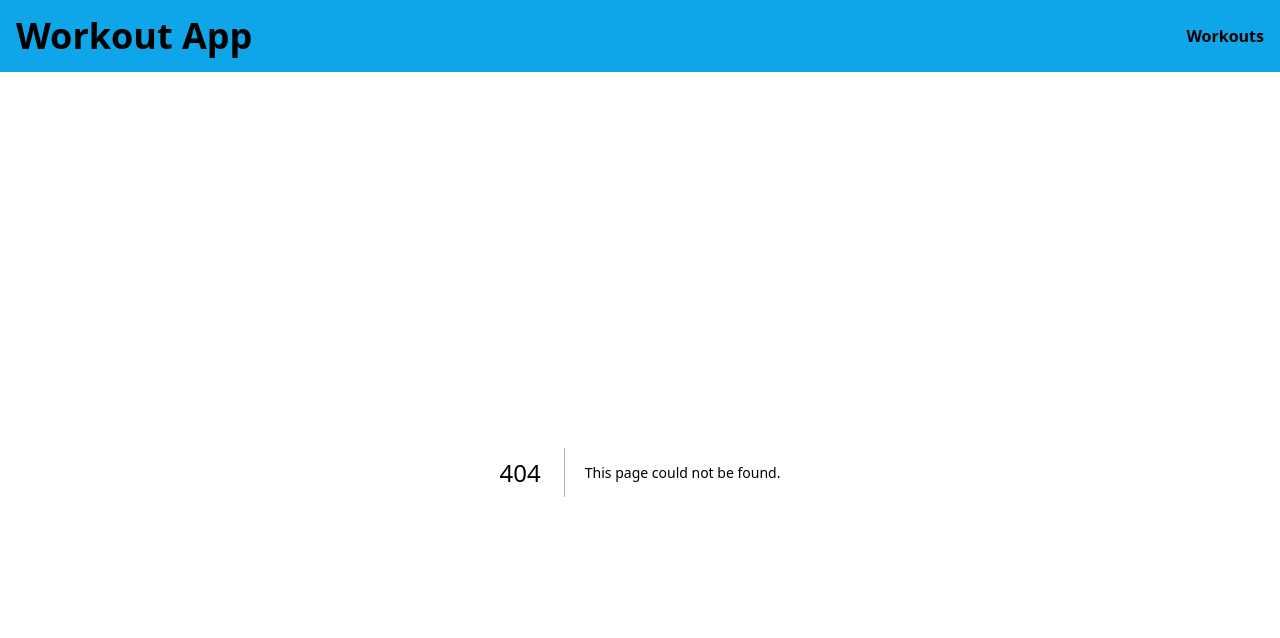
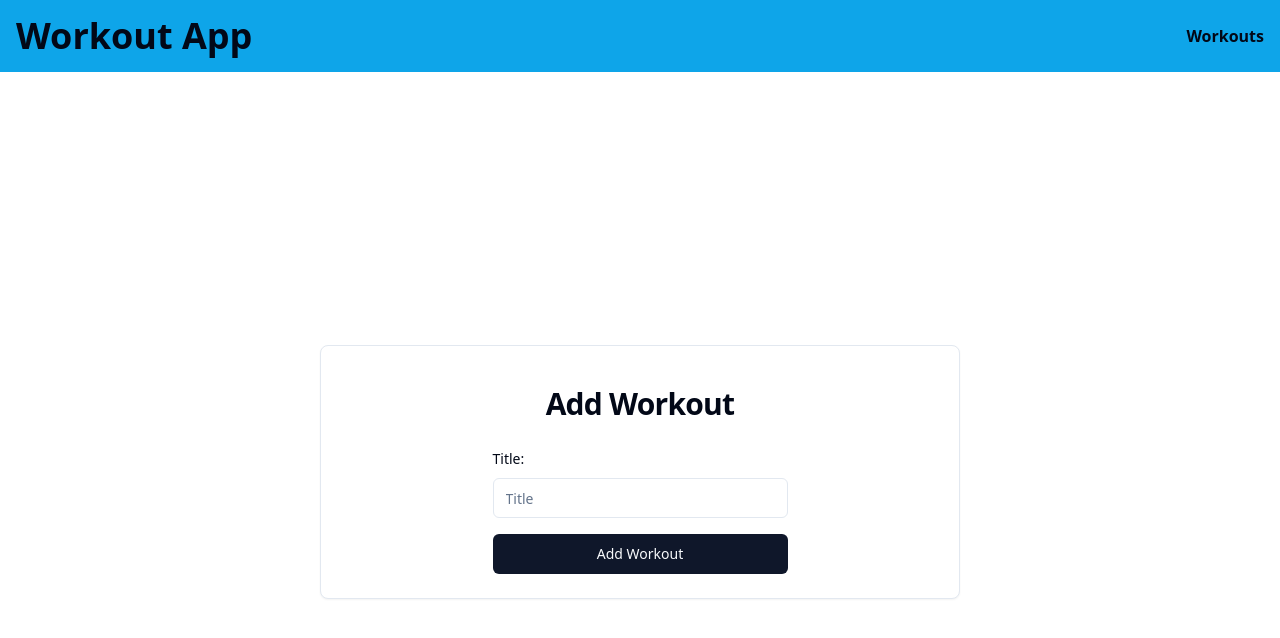
Before and after one commit to mike242424/workout-app, a Next.js app: page /workouts/add in a window 1280 px wide. Before the commit this address had no page. Shown: the top 638 px of the page. Built offline with nearby package versions, Linux system fonts and the light colour scheme.

Commit message:
add workout client page. add and update workout page styling.

```diff
--- a/app/api/workouts/[id]/route.ts
+++ b/app/api/workouts/[id]/route.ts
@@ -1,7 +1,7 @@
+import { NextRequest, NextResponse } from 'next/server';
 import prisma from '@/lib/db';
 import { paramsIdSchema } from '@/validation/paramsIdSchema';
 import { workoutSchema } from '@/validation/workoutSchema';
-import { NextRequest, NextResponse } from 'next/server';
 
 export async function DELETE(
   req: NextRequest,
--- a/app/api/workouts/route.ts
+++ b/app/api/workouts/route.ts
@@ -1,6 +1,6 @@
+import { NextRequest, NextResponse } from 'next/server';
 import prisma from '@/lib/db';
 import { workoutSchema } from '@/validation/workoutSchema';
-import { NextRequest, NextResponse } from 'next/server';
 
 export async function POST(req: NextRequest) {
   try {
@@ -39,7 +39,11 @@ export async function POST(req: NextRequest) {
 
 export async function GET(req: NextRequest) {
   try {
-    const workouts = await prisma.workout.findMany();
+    const workouts = await prisma.workout.findMany({
+      orderBy: {
+        createdAt: 'desc',
+      },
+    });
 
     return NextResponse.json(workouts);
   } catch (error) {
--- /dev/null
+++ b/app/workouts/add/page.tsx
@@ -0,0 +1,47 @@
+'use client';
+
+import AddWorkoutForm from '@/components/add-workout-form';
+import { Card, CardContent, CardHeader, CardTitle } from '@/components/ui/card';
+import { Workout } from '@prisma/client';
+import { useMutation, useQueryClient } from '@tanstack/react-query';
+import axios from 'axios';
+import { useRouter } from 'next/navigation';
+
+const AddWorkoutPage = () => {
+  const queryClient = useQueryClient();
+
+  const router = useRouter();
+  const mutation = useMutation({
+    mutationFn: postWorkout,
+    onSuccess: () => {
+      queryClient.invalidateQueries({ queryKey: ['workouts'] });
+      router.push('/workouts');
+    },
+  });
+
+  async function postWorkout(data: Workout) {
+    const response = await axios.post('/api/workouts', data);
+    return response.data;
+  }
+
+  const handleFormSubmit = (data: Workout) => {
+    mutation.mutate(data);
+  };
+
+  return (
+    <div className="flex items-center justify-center h-screen">
+      <Card className="w-10/12 md:w-8/12 lg:w-6/12">
+        <CardHeader>
+          <CardTitle className="font-bold text-3xl mt-4 text-center">
+            Add Workout
+          </CardTitle>
+        </CardHeader>
+        <CardContent>
+          <AddWorkoutForm onSubmit={handleFormSubmit} />
+        </CardContent>
+      </Card>
+    </div>
+  );
+};
+
+export default AddWorkoutPage;
--- a/app/workouts/page.tsx
+++ b/app/workouts/page.tsx
@@ -1,16 +1,16 @@
 'use client';
 
+import Link from 'next/link';
+import { Workout } from '@prisma/client';
+import { useQuery } from '@tanstack/react-query';
+import axios from 'axios';
+import { formatDate } from '@/lib/formatDate';
 import {
   Card,
   CardDescription,
   CardHeader,
   CardTitle,
 } from '@/components/ui/card';
-import { formatDate } from '@/lib/formatDate';
-import { Workout } from '@prisma/client';
-import { useQuery } from '@tanstack/react-query';
-import axios from 'axios';
-import Link from 'next/link';
 
 const WorkoutsPage = () => {
   const { data, isLoading, isError } = useQuery({
@@ -25,8 +25,16 @@ const WorkoutsPage = () => {
 
   return (
     <main className="flex flex-col items-center">
-      <h1 className="font-bold text-3xl mt-4">My Workouts</h1>
-      <div className="grid grid-cols-3 w-full p-4 justify-items-center">
+      <div className="flex items-center gap-4 mt-4">
+        <h1 className="font-bold text-3xl">My Workouts</h1>
+        <Link
+          className="flex items-center justify-center bg-green-600 w-10 h-10 rounded-full font-bold"
+          href="/workouts/add"
+        >
+          +
+        </Link>
+      </div>
+      <div className="grid md:grid-cols-2 lg:grid-cols-3 w-full p-4 justify-items-center">
         {data?.map((workout: Workout) => (
           <Link
             className="w-full p-4"
--- /dev/null
+++ b/components/add-workout-form.tsx
@@ -0,0 +1,50 @@
+'use client';
+
+import { useForm } from 'react-hook-form';
+import { zodResolver } from '@hookform/resolvers/zod';
+import {
+  Form,
+  FormControl,
+  FormField,
+  FormItem,
+  FormLabel,
+  FormMessage,
+} from '@/components/ui/form';
+import { Input } from '@/components/ui/input';
+import { workoutSchema } from '@/validation/workoutSchema';
+import { Button } from '@/components/ui/button';
+
+const AddWorkoutForm = ({ onSubmit }: { onSubmit: (data: any) => void }) => {
+  const form = useForm({
+    resolver: zodResolver(workoutSchema),
+    defaultValues: { title: '' },
+  });
+
+  return (
+    <div className="flex items-center justify-center">
+      <Form {...form}>
+        <form
+          className="flex flex-col w-6/12 gap-4"
+          onSubmit={form.handleSubmit(onSubmit)}
+        >
+          <FormField
+            name="title"
+            control={form.control}
+            render={({ field }) => (
+              <FormItem>
+                <FormLabel>Title:</FormLabel>
+                <FormControl>
+                  <Input {...field} type="text" placeholder="Title" />
+                </FormControl>
+                <FormMessage />
+              </FormItem>
+            )}
+          ></FormField>
+          <Button type="submit">Add Workout</Button>
+        </form>
+      </Form>
+    </div>
+  );
+};
+
+export default AddWorkoutForm;
```
